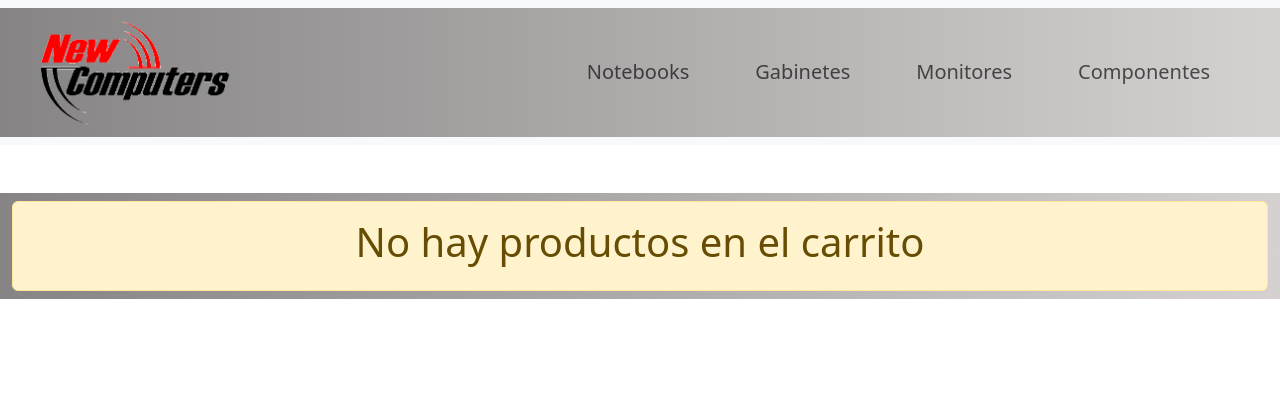
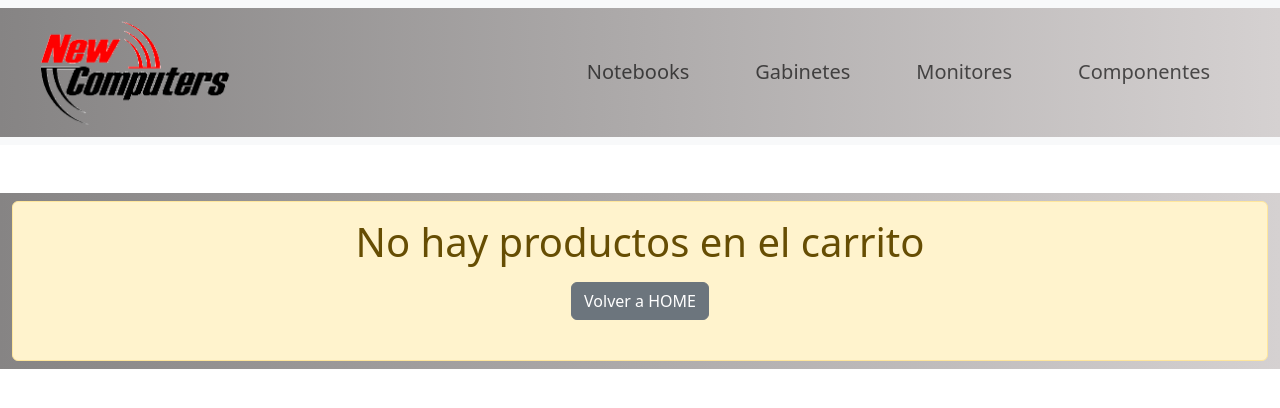
Before and after one commit to VeroPizzato/Proyecto_Final_React-Pizzato-Veronica, a React (Vite) app: page /cart in a window 1280 px wide. Shown: the top 408 px of the page. Built offline with nearby package versions, Linux system fonts and the light colour scheme.

Commit message:
subo cambios

```diff
--- a/src/components/Cart.jsx
+++ b/src/components/Cart.jsx
@@ -13,6 +13,7 @@ const Cart = () => {
                     <div className="col text-center">
                         <div className="alert alert-warning my-2" role="alert">
                             <h1>No hay productos en el carrito</h1>
+                            <p><Link to="/" className="btn btn-secondary btnCambioColor text-center my-2">Volver a HOME</Link></p>
                         </div>
                     </div>
                 </div>
@@ -49,7 +50,7 @@ const Cart = () => {
                                 <td colSpan={5} className="align-middle text-end"><h4>Total de la compra: ${totalMonto()}</h4></td>
                             </tr>
                             <tr>
-                                <td className="align-middle text-end" colSpan={5} ><Link to={"/checkout"} className="btn btn-secondary btnCambioColor my-2">Checkout</Link></td>
+                                <td className="align-middle text-end" colSpan={5} ><Link to={"/checkout"} className="btn btn-secondary btnCambioColor my-2">Finalizar Compra</Link></td>
                             </tr>
                         </tbody>
                     </table>
```
